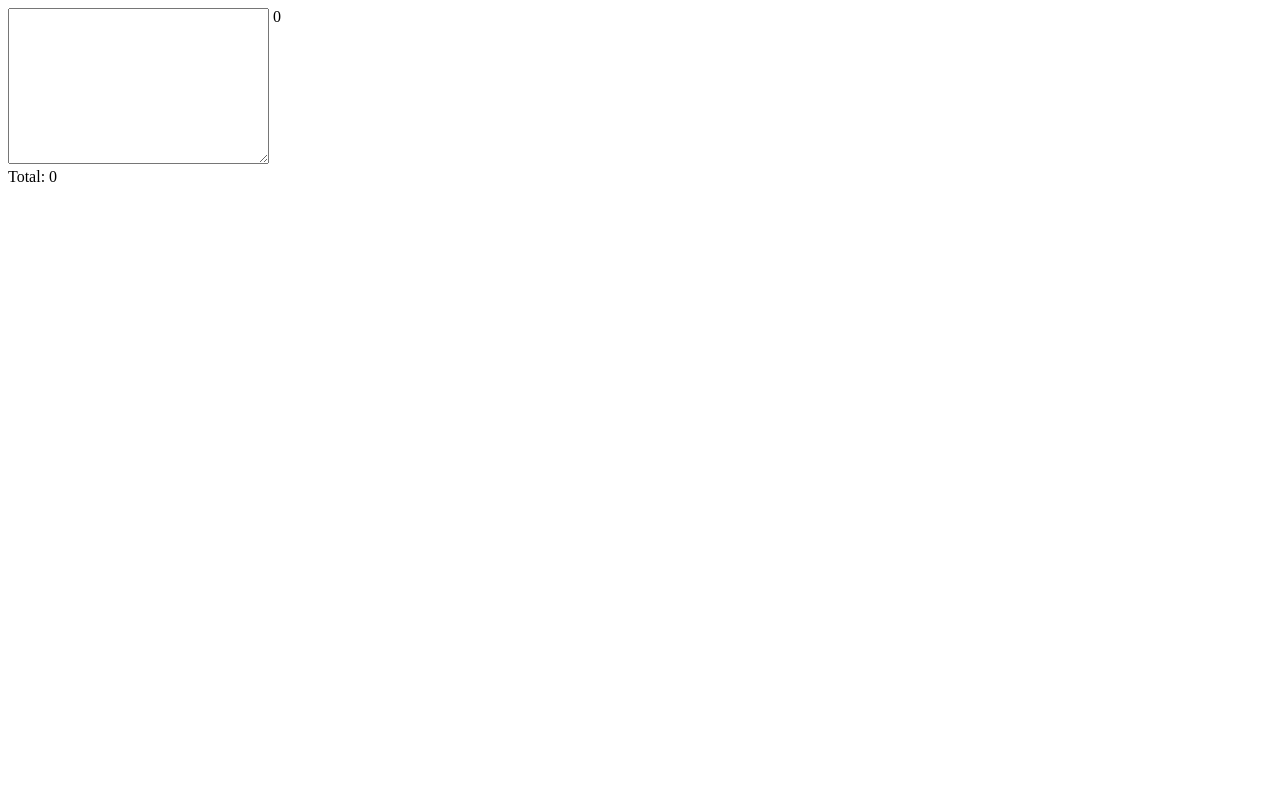
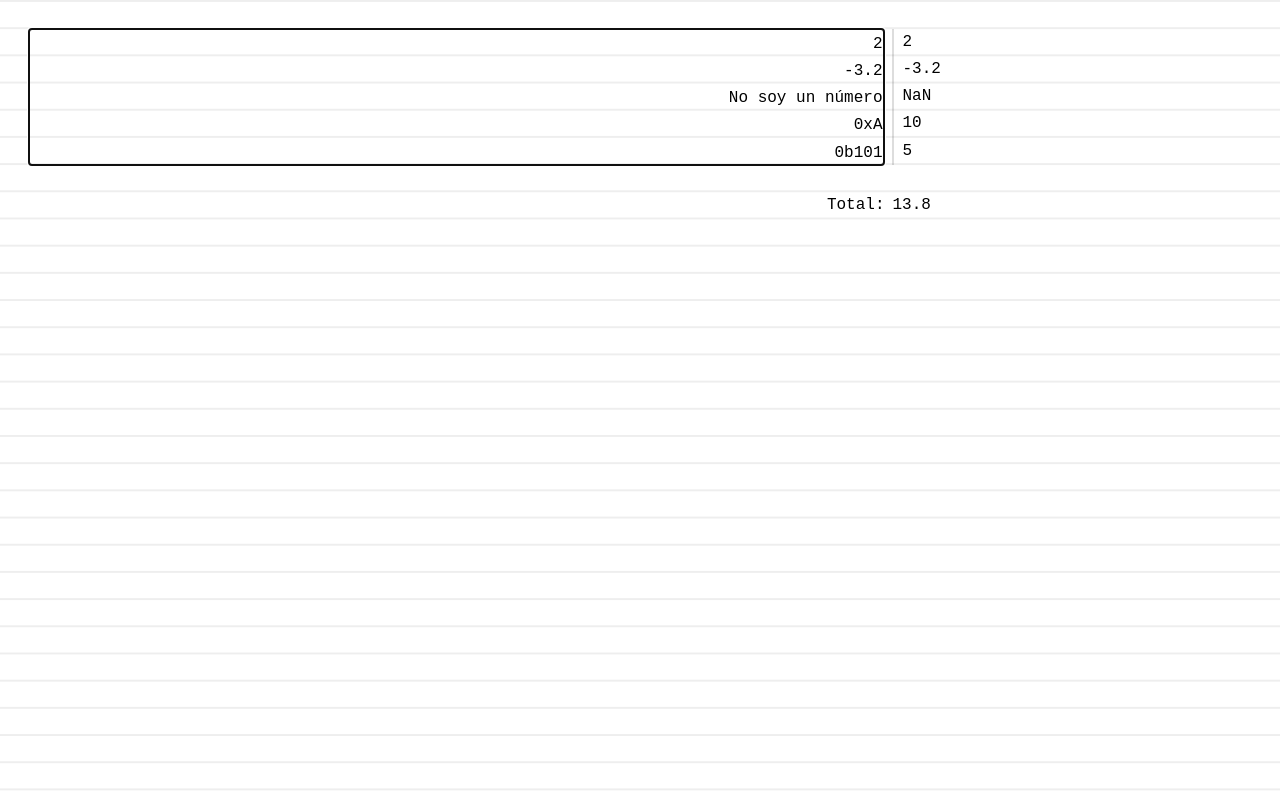
Before and after one commit to abalozz/calculadora, a plain HTML site: page index.html in a window 1280 px wide. Drawn offline with Linux system fonts and the light colour scheme.

Commit message:
Vamos a ponerlo un poco bonito

```diff
--- /dev/null
+++ b/calculadora.css
@@ -0,0 +1,41 @@
+:root {
+    --font-size: 1rem;
+    --line-height: calc(var(--font-size) * 1.7);
+}
+
+body {
+    background-color: #fff;
+    background-image: linear-gradient(#eee .1em, transparent .1em);
+    background-size: 100% var(--line-height);
+    font-family: monospace;
+    line-height: var(--line-height);
+    display: grid;
+    grid-gap: var(--line-height) calc(var(--font-size) / 2);
+    grid-template-columns: 70% 30%;
+    grid-template-rows: auto;
+    margin: 0.1rem;
+    padding: var(--line-height);
+    font-size: var(--font-size);
+}
+
+.input {
+    background-color: transparent;
+    border: 0;
+    text-align: right;
+    line-height: inherit;
+    margin: 0;
+    font-size: var(--font-size);
+    resize: none;
+}
+
+.line-results {
+    border-left: 2px solid #0002;
+    padding-left: calc(var(--font-size) / 2);
+}
+
+.total-text {
+    text-align: right;
+}
+
+.total-result {
+}
--- a/calculadora.js
+++ b/calculadora.js
@@ -10,15 +10,30 @@ function showTotal(numbers) {
         .reduce((total, number) => total + Number(number), 0);
 }
 
-function calculate() {
-    const numbers = textarea.value.split('\n');
+function calculate(numbers) {
+    showResultByLine(numbers);
+    showTotal(numbers);
+}
 
-    showResultByLine(numbers);
+function onKeyUp(event) {
+    calculate(textarea.value.split(/\r\n|\r|\n/g))
+}
 
-    showTotal(numbers);
+function onKeyPress(event) {
+    const values = textarea.value.split('\n');
+
+    if (event.keyCode === 13) {
+        calculate(values.concat(0));
+    } else if (event.keyCode === 8 && !values[values.length - 1]) {
+        calculate(values.slice(0, -1));
+    } else {
+        calculate(values);
+    }
 }
 
 const textarea = document.querySelector('#input');
 
-textarea.addEventListener('keyup', calculate);
-calculate();
+textarea.addEventListener('keyup', onKeyUp);
+textarea.addEventListener('keypress', onKeyPress);
+
+calculate(textarea.value.split('\n'));
--- a/index.html
+++ b/index.html
@@ -4,12 +4,19 @@
     <meta charset="UTF-8">
     <meta name="viewport" content="width=device-width, initial-scale=1.0">
     <meta http-equiv="X-UA-Compatible" content="ie=edge">
-    <title>Document</title>
+    <title>Calculadora</title>
+    <link rel="stylesheet" href="calculadora.css">
 </head>
 <body>
-    <textarea id="input" cols="30" rows="10"></textarea>
-    <div id="results" style="display: inline-block; vertical-align: top;"></div>
-    <div>Total: <span id="total"></span></div>
+    <textarea class="input" id="input" autofocus>
+2
+-3.2
+No soy un número
+0xA
+0b101</textarea>
+    <div id="results" class="line-results"></div>
+    <div class="total-text">Total:</div>
+    <div class="total-result"><span id="total"></span></div>
 
     <script src="calculadora.js"></script>
 </body>
```
